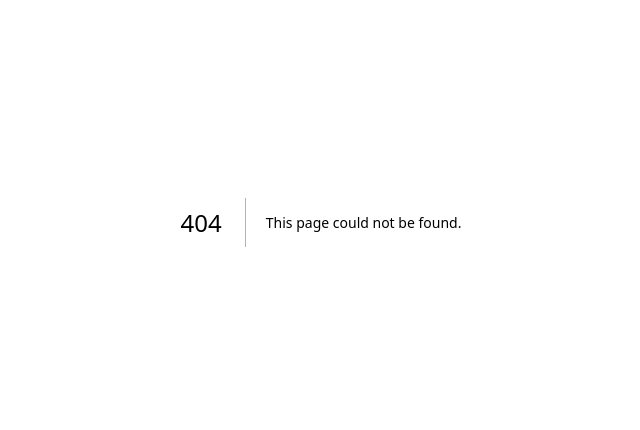
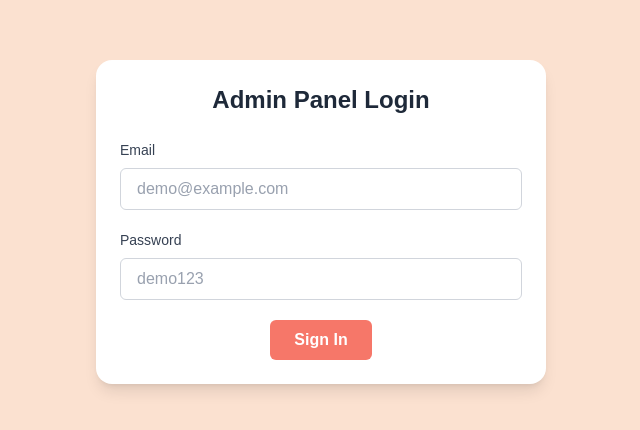
Before and after one commit to devforthewin/folio-metrics, a Next.js app: page /admin/login in a window 1280 px wide. Before the commit this address had no page. Shown: the part 178-608 px from the top of the page, without its empty margins (319-959 px from the left). Built offline with nearby package versions, Linux system fonts and the light colour scheme.

Commit message:
feat(auth): add login page

```diff
--- /dev/null
+++ b/middleware.ts
@@ -0,0 +1,28 @@
+import { NextResponse } from 'next/server'
+
+import { auth } from '@/auth'
+
+export const runtime = 'nodejs'
+
+export default auth((req) => {
+  const session = req.auth
+  const url = req.nextUrl
+
+  const isLoggedIn = !!session?.user
+  const isAdminPage = url.pathname.startsWith('/admin') && url.pathname !== '/admin/login'
+  const isAuthPage = url.pathname === '/admin/login'
+
+  if (isAuthPage && isLoggedIn) {
+    return NextResponse.redirect(new URL('/admin', req.url))
+  }
+
+  if (isAdminPage && !isLoggedIn) {
+    return NextResponse.redirect(new URL('/admin/login', req.url))
+  }
+
+  return NextResponse.next()
+})
+
+export const config = {
+  matcher: ['/admin/:path*', '/admin/login'],
+}
--- a/src/app/(admin)/admin/(auth)/layout.tsx
+++ b/src/app/(admin)/admin/(auth)/layout.tsx
@@ -0,0 +1,16 @@
+
+export default function LangLayout({
+  children,
+  params,
+}: {
+  children: React.ReactNode;
+  params: { lang: string };
+}) {
+  return (
+    <html lang={params.lang}>
+      <body>
+        {children}
+      </body>
+    </html>
+  )
+}
--- /dev/null
+++ b/src/app/(admin)/admin/(auth)/login/page.tsx
@@ -0,0 +1,93 @@
+'use client'
+
+import { FormEvent, useState } from 'react'
+import { useRouter } from 'next/navigation'
+import { signIn } from 'next-auth/react'
+
+export default function LoginPage() {
+  const router = useRouter()
+  const [email, setEmail] = useState('')
+  const [password, setPassword] = useState('')
+  const [isLoading, setIsLoading] = useState(false)
+  const [error, setError] = useState<string | null>(null)
+
+  const handleSubmit = async (e: FormEvent<HTMLFormElement>) => {
+    e.preventDefault()
+    setIsLoading(true)
+    setError(null)
+
+    try {
+      const result = await signIn('credentials', {
+        redirect: false,
+        email,
+        password,
+      })
+
+      if(result?.error) {
+        setError('Incorrect email address or password.')
+        setIsLoading(false)
+      } else {
+        router.push('/admin')
+      }
+    } catch (err) {
+      setError('An unexpected error occurred')
+      setIsLoading(false)
+    }
+  }
+
+  return (
+    <main className="h-screen w-screen bg-[#FBE1D0] flex items-center justify-center p-4">
+      <div className="relative w-full max-w-[450px] bg-white rounded-2xl shadow-lg p-6">
+        <h1 className="text-2xl font-bold text-center mb-6 text-gray-800">
+          Admin Panel Login
+        </h1>
+
+        <form onSubmit={handleSubmit} className="space-y-5">
+          <div>
+            <label htmlFor="email" className="block mb-2 text-sm font-medium text-gray-700">
+              Email
+            </label>
+            <input
+              id="email"
+              type="email"
+              value={email}
+              onChange={(e) => setEmail(e.target.value)}
+              required
+              className="block w-full rounded-md border border-gray-300 px-4 py-2 text-gray-900 placeholder-gray-400
+                         focus:outline-none focus:ring-2 focus:ring-[#F67769] focus:border-[#F67769]"
+              placeholder="demo@example.com"
+            />
+          </div>
+
+          <div>
+            <label htmlFor="password" className="block mb-2 text-sm font-medium text-gray-700">
+              Password
+            </label>
+            <input
+              id="password"
+              type="password"
+              value={password}
+              onChange={(e) => setPassword(e.target.value)}
+              required
+              className="block w-full rounded-md border border-gray-300 px-4 py-2 text-gray-900 placeholder-gray-400
+                         focus:outline-none focus:ring-2 focus:ring-[#F67769] focus:border-[#F67769]"
+              placeholder="demo123"
+            />
+          </div>
+
+          {error && <p className="text-sm text-red-600 text-center">{error}</p>}
+
+          <button
+            type="submit"
+            disabled={isLoading}
+            className="mx-auto block rounded-md bg-[#F67769] px-6 py-2 font-semibold text-white
+                       hover:bg-opacity-90 focus:outline-none focus:ring-2 focus:ring-offset-2 focus:ring-[#F67769]
+                       disabled:cursor-not-allowed disabled:bg-gray-400"
+          >
+            {isLoading ? 'Signing in...' : 'Sign In'}
+          </button>
+        </form>
+      </div>
+    </main>
+  )
+}
--- a/src/auth.ts
+++ b/src/auth.ts
@@ -50,12 +50,13 @@ export const { handlers, auth, signIn, signOut } = NextAuth({
   ],
 
   callbacks: {
-    // jwt({ token, user }) {
-    //   if(user) {
-    //     token.id = user.id
-    //   }
-    //   return token
-    // },
+    //callback for token extension
+    jwt({ token, user }) {
+      if(user) {
+        token.id = user.id
+      }
+      return token
+    },
     session({ session, token }) {
       session.user.id = token.id as string
       return session
```
